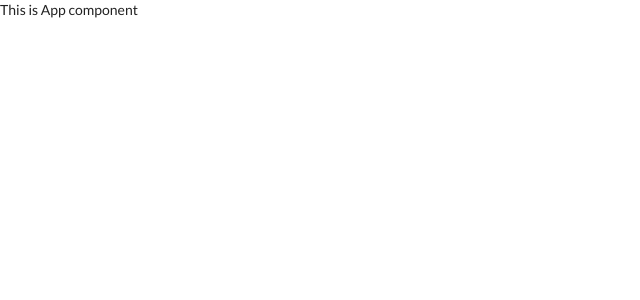
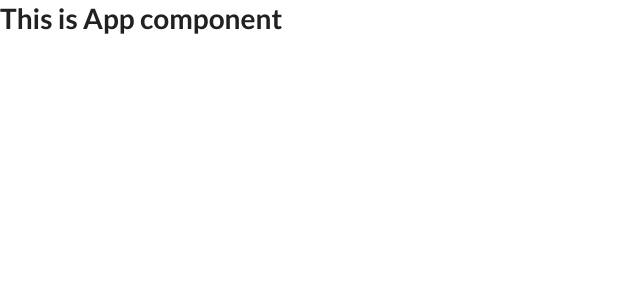
Before and after one commit to remarkablejames/react-widgets, a React (Create React App) app: page / in a window 1280 px wide. Shown: the top 300 px of the page, without its empty margins (0-640 px from the left). Built offline with nearby package versions, Linux system fonts and the light colour scheme.

Commit message:
setting up the project

```diff
--- a/src/components/App.js
+++ b/src/components/App.js
@@ -1,5 +1,9 @@
 function App() {
-  return <div>This is App component</div>;
+  return (
+    <div>
+      <h1>This is App component</h1>
+    </div>
+  );
 }
 
 export default App;
```
